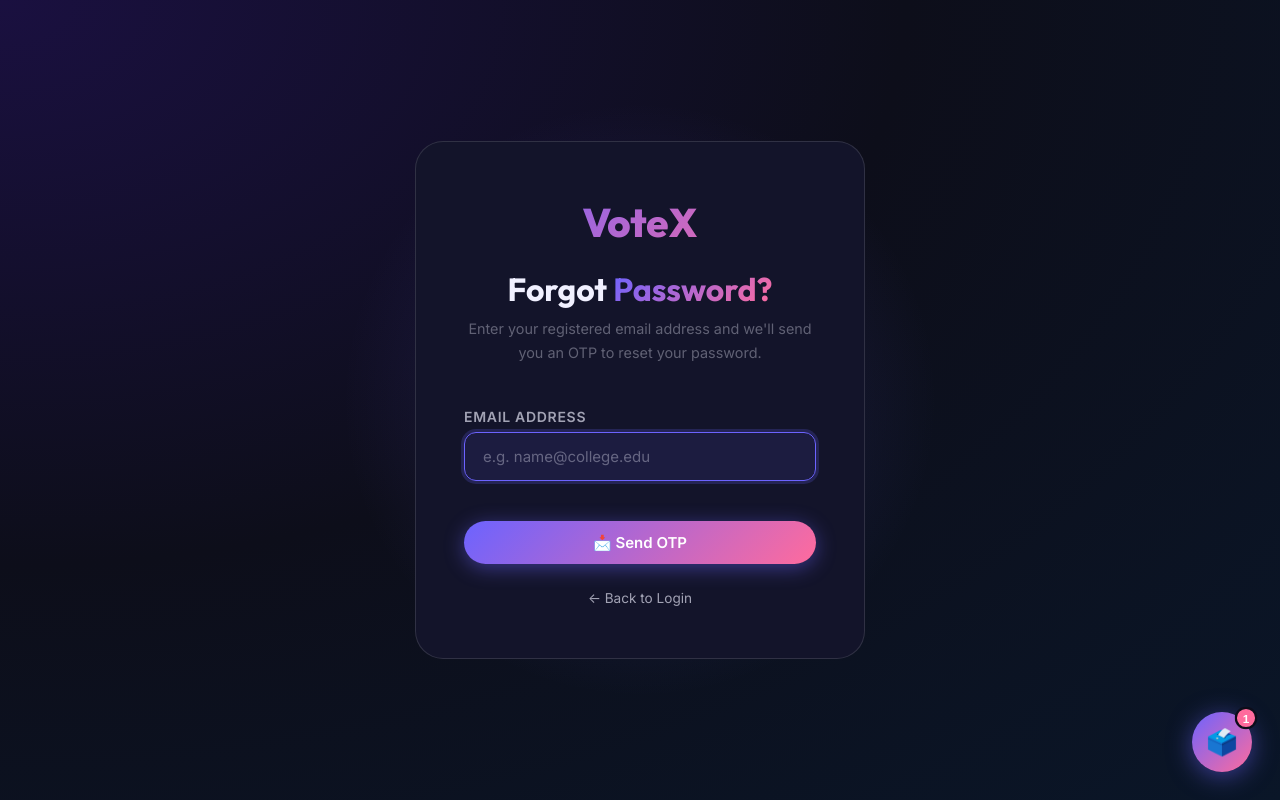
After one commit to Prabu-230801133/Final-project, a Django app: page /accounts/password-reset/ in a window 1280 px wide. The commit adds this page. Run offline with Django 5.2, Linux system fonts and the light colour scheme.

Commit message:
committed

```diff
--- a/accounts/urls.py
+++ b/accounts/urls.py
@@ -7,4 +7,8 @@
     path('login/', views.login_view, name='login'),
     path('logout/', views.logout_view, name='logout'),
     path('redirect/', views.redirect_view, name='redirect'),
+    # Password Reset flow
+    path('password-reset/', views.forgot_password, name='forgot_password'),
+    path('password-reset/verify/', views.verify_password_otp, name='verify_password_otp'),
+    path('password-reset/confirm/', views.reset_password, name='reset_password'),
 ]
--- a/accounts/views.py
+++ b/accounts/views.py
@@ -3,11 +3,16 @@
 Login, logout, and role-based redirect views.
 Google OAuth is handled by social_django automatically.
 """
-from django.shortcuts import render, redirect
+from django.shortcuts import render, redirect, get_object_or_404
 from django.contrib.auth import authenticate, login, logout
 from django.contrib import messages
 from django.views.decorators.http import require_http_methods
 from django.contrib.auth.decorators import login_required
+
+
+import random
+from .models import CustomUser, PasswordResetOTP
+from .utils import send_password_reset_otp_email
 
 
 @require_http_methods(["GET", "POST"])
@@ -50,6 +55,98 @@
     return render(request, 'accounts/login.html')
 
 
+@require_http_methods(["GET", "POST"])
+def forgot_password(request):
+    """Step 1: Request email and send OTP."""
+    if request.method == 'POST':
+        email = request.POST.get('email', '').strip()
+        if not email:
+            messages.error(request, "Please enter your email address.")
+            return render(request, 'accounts/forgot_password.html')
+
+        user = CustomUser.objects.filter(email=email).first()
+        if user:
+            # Generate 6-digit OTP
+            otp = str(random.randint(100000, 999999))
+            PasswordResetOTP.objects.create(user=user, otp=otp)
+
+            # Send Email
+            if send_password_reset_otp_email(user, otp):
+                request.session['reset_email'] = email
+                messages.success(request, f"A 6-digit OTP has been sent to {email}.")
+                return redirect('accounts:verify_password_otp')
+            else:
+                messages.error(request, "Failed to send OTP email. Please try again later.")
+        else:
+            # For security, don't reveal if user exists.
+            # But in this context (college), it's probably fine to be direct.
+            messages.error(request, "No account found with that email address.")
+
+    return render(request, 'accounts/forgot_password.html')
+
+
+@require_http_methods(["GET", "POST"])
+def verify_password_otp(request):
+    """Step 2: Verify the OTP sent to email."""
+    email = request.session.get('reset_email')
+    if not email:
+        return redirect('accounts:forgot_password')
+
+    if request.method == 'POST':
+        otp_code = request.POST.get('otp', '').strip()
+        user = get_object_or_404(CustomUser, email=email)
+
+        # Check latest non-expired, non-verified OTP
+        otp_record = PasswordResetOTP.objects.filter(
+            user=user,
+            otp=otp_code,
+            is_verified=False
+        ).first()
+
+        if otp_record and not otp_record.is_expired:
+            otp_record.is_verified = True
+            otp_record.save()
+            request.session['otp_verified'] = True
+            messages.success(request, "OTP verified successfully. You can now set a new password.")
+            return redirect('accounts:reset_password')
+        else:
+            messages.error(request, "Invalid or expired OTP code.")
+
+    return render(request, 'accounts/verify_password_otp.html', {'email': email})
+
+
+@require_http_methods(["GET", "POST"])
+def reset_password(request):
+    """Step 3: Set a new password."""
+    email = request.session.get('reset_email')
+    is_verified = request.session.get('otp_verified')
+
+    if not email or not is_verified:
+        messages.error(request, "Session expired or unauthorized. Please start again.")
+        return redirect('accounts:forgot_password')
+
+    if request.method == 'POST':
+        pass1 = request.POST.get('password')
+        pass2 = request.POST.get('confirm_password')
+
+        if pass1 != pass2:
+            messages.error(request, "Passwords do not match.")
+        elif len(pass1) < 8:
+            messages.error(request, "Password must be at least 8 characters long.")
+        else:
+            user = get_object_or_404(CustomUser, email=email)
+            user.set_password(pass1)
+            user.save()
+
+            # Clear session
+            del request.session['reset_email']
+            del request.session['otp_verified']
+
+            messages.success(request, "Your password has been reset successfully. Please login with your new password.")
+            return redirect('accounts:login')
+
+    return render(request, 'accounts/reset_password.html')
+
 
 @login_required
 def redirect_view(request):
--- /dev/null
+++ b/templates/accounts/forgot_password.html
@@ -0,0 +1,111 @@
+{% extends 'base.html' %}
+{% load static %}
+
+{% block title %}Forgot Password — VoteX{% endblock %}
+
+{% block extra_css %}
+<style>
+.auth-wrap {
+  min-height: 100vh;
+  display: flex;
+  align-items: center;
+  justify-content: center;
+  padding: 2rem;
+  background: var(--grad-bg);
+  position: relative;
+  overflow: hidden;
+}
+
+.auth-wrap::before {
+  content: '';
+  position: absolute;
+  width: 600px;
+  height: 600px;
+  background: radial-gradient(circle, rgba(108,99,255,0.2) 0%, transparent 70%);
+  border-radius: 50%;
+  top: 50%;
+  left: 50%;
+  transform: translate(-50%, -50%);
+  z-index: 0;
+}
+
+.auth-card {
+  width: 100%;
+  max-width: 450px;
+  background: var(--bg-surface);
+  border: 1px solid var(--glass-border);
+  border-radius: var(--radius-xl);
+  padding: 3rem;
+  position: relative;
+  z-index: 1;
+  box-shadow: var(--shadow-lg);
+}
+
+.auth-header {
+  text-align: center;
+  margin-bottom: 2.5rem;
+}
+
+.auth-header h1 {
+  font-size: 2rem;
+  margin-bottom: 0.5rem;
+}
+
+.auth-header p {
+  color: var(--text-muted);
+  font-size: 0.9rem;
+}
+
+.back-link {
+  display: block;
+  text-align: center;
+  margin-top: 1.5rem;
+  font-size: 0.85rem;
+  color: var(--text-secondary);
+  text-decoration: none;
+  transition: color var(--transition);
+}
+
+.back-link:hover {
+  color: var(--primary);
+}
+</style>
+{% endblock %}
+
+{% block navbar %}{% endblock %}
+
+{% block content %}
+<div class="auth-wrap">
+  <div class="auth-card">
+    <div class="auth-header">
+      <div style="font-family: 'Outfit', sans-serif; font-size: 2.5rem; font-weight: 900; background: var(--grad-primary); -webkit-background-clip: text; -webkit-text-fill-color: transparent; margin-bottom: 1rem;">VoteX</div>
+      <h1>Forgot <span class="text-gradient">Password?</span></h1>
+      <p>Enter your registered email address and we'll send you an OTP to reset your password.</p>
+    </div>
+
+    <form method="POST" action="{% url 'accounts:forgot_password' %}">
+      {% csrf_token %}
+      <div class="form-group">
+        <label class="form-label" for="email">Email Address</label>
+        <input
+          type="email"
+          id="email"
+          name="email"
+          class="form-control"
+          placeholder="e.g. name@college.edu"
+          required
+          autofocus
+        >
+      </div>
+
+      <button type="submit" class="btn btn-primary" style="width:100%; margin-top: 1rem;">
+        📩 Send OTP
+      </button>
+    </form>
+
+    <a href="{% url 'accounts:login' %}" class="back-link">← Back to Login</a>
+  </div>
+</div>
+{% endblock %}
+
+{% block footer %}{% endblock %}
--- a/templates/accounts/login.html
+++ b/templates/accounts/login.html
@@ -210,6 +210,9 @@
               👁️
             </button>
           </div>
+          <div style="text-align: right; margin-top: 0.5rem;">
+            <a href="{% url 'accounts:forgot_password' %}" style="font-size: 0.8rem; color: var(--text-secondary); text-decoration: none;">Forgot Password?</a>
+          </div>
         </div>
 
         <button type="submit" class="btn btn-primary" style="width:100%;margin-top:0.5rem;" id="loginBtn">
```
Also changed, not shown: accounts/models.py (+24 -2 lines), accounts/utils.py (+36 -2 lines), templates/accounts/reset_password.html (added, +110 -0 lines), templates/accounts/verify_password_otp.html (added, +141 -0 lines), accounts/migrations/0002_passwordresetotp.py (added).
